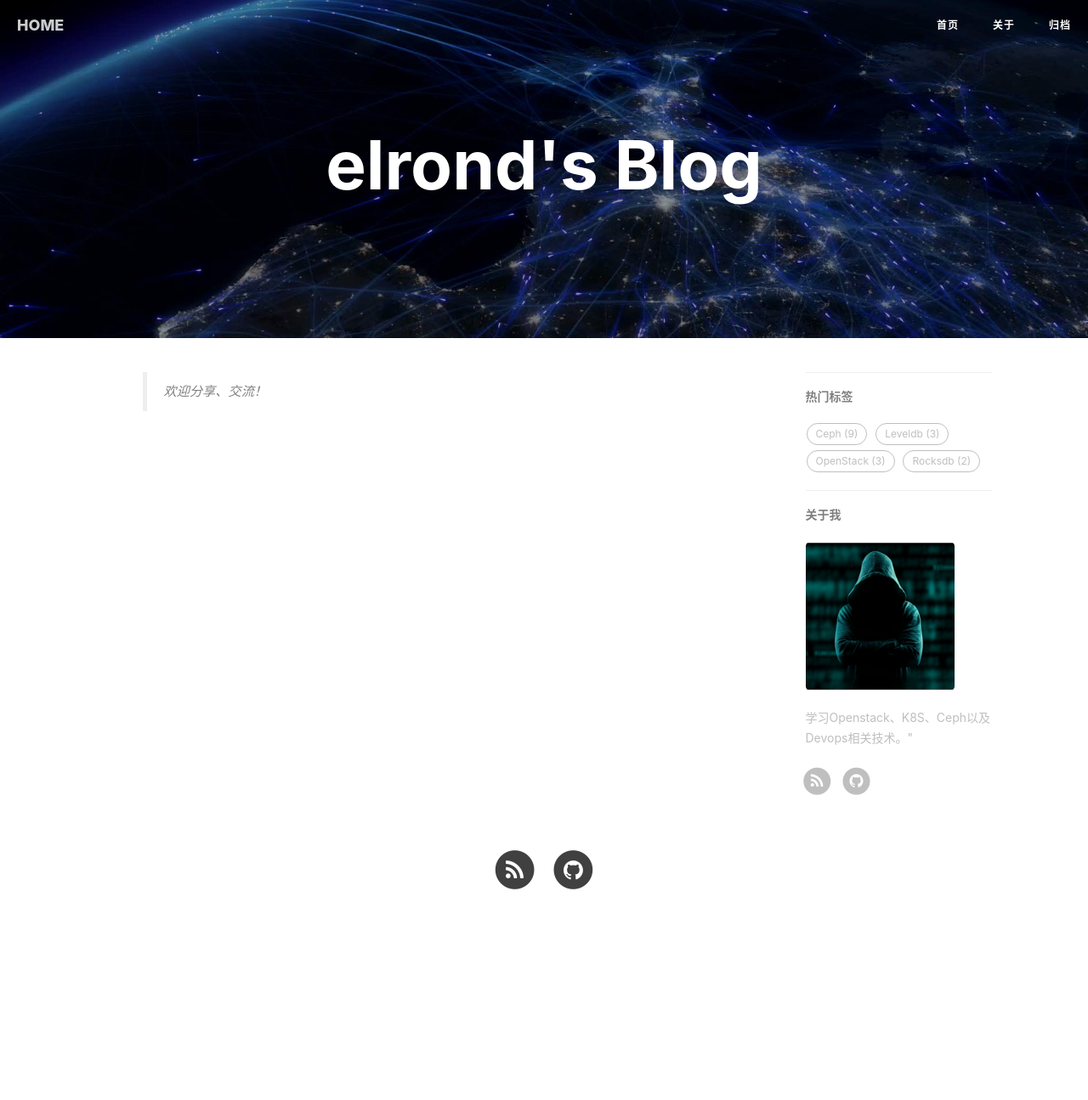
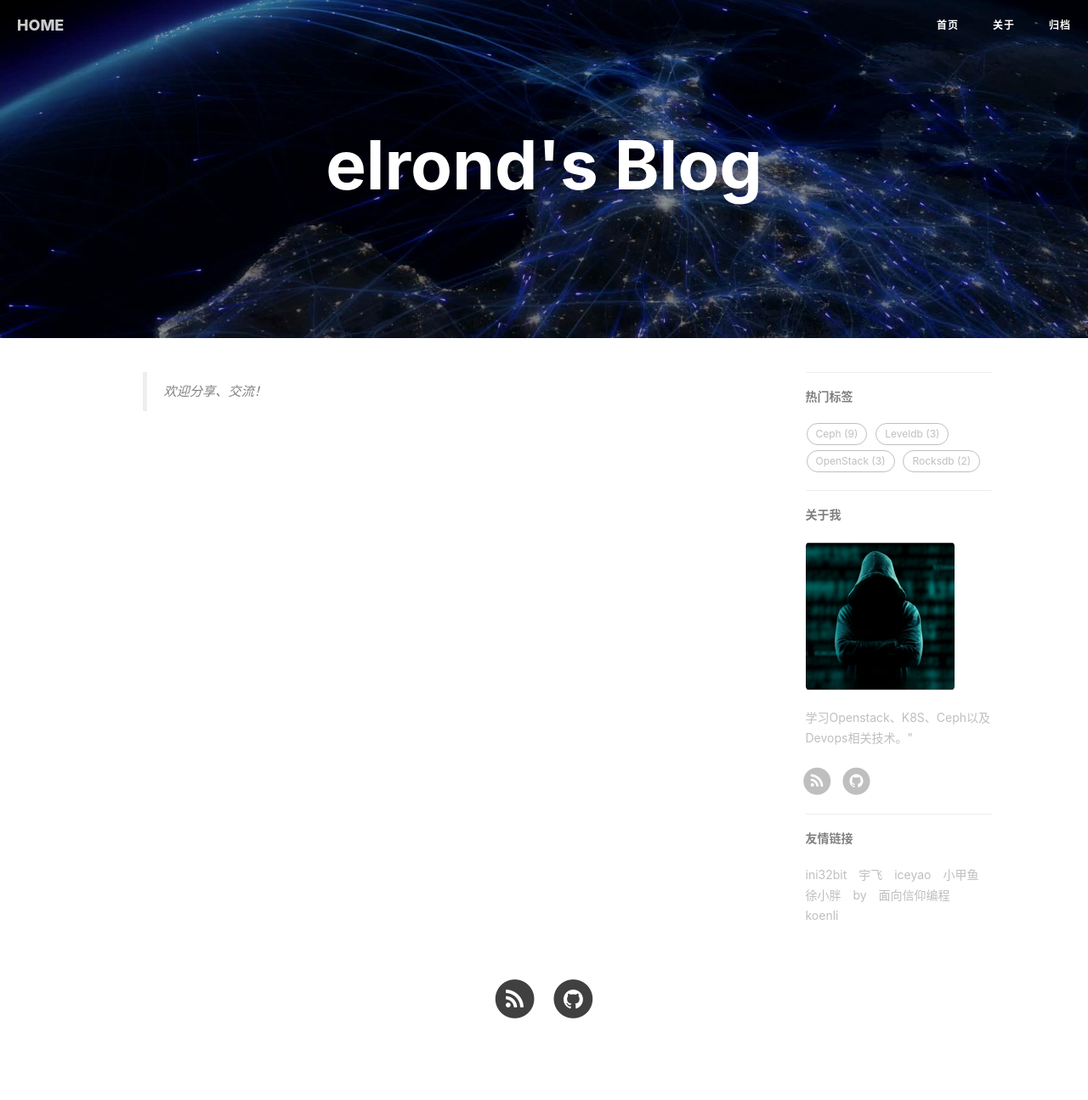
Before and after one commit to elrondwong/elrond.wang, a Jekyll site: the page built from messages.html, in a window 1280 px wide. Shown: the whole page at 85% size. Built offline with Jekyll 4.4.1, drawn with Linux system fonts in a browser that asks for light colours; comment, search, counter and statistics services are not loaded; before the commit the page ends 1143 px from its top, so only the background shows below that.

```diff
--- a/_config.yml
+++ b/_config.yml
@@ -59,34 +59,30 @@ featured-tags: true                     # whether or not using Feature-Tags
 featured-condition-size: 1              # A tag will be featured if the size of it is more than this condition value
 
 # Friends
-# friends: [
-#     {
-#         title: "cnblog博客地址",
-#         href: "http://www.cnblogs.com/int32bit/"
-#     },{
-#         title: "麦子迈",
-#         href: "http://www.wzxue.com/"
-#     },{
-#         title: "酷壳",
-#         href: "http://coolshell.cn/"
-#     },{
-#         title: "陈沙克日志",
-#         href: "http://www.chenshake.com/"
-#     },{
-#         title: "世民谈云计算",
-#         href: "http://www.cnblogs.com/sammyliu/"
-#     },{
-#         title: "结构之法，算法之道",
-#         href: "http://blog.csdn.net/v_july_v"
-#     },{
-#     },{
-#         title: "阮一峰的网络日志",
-#         href: "http://www.ruanyifeng.com/"
-#     },{
-#         title: "Leetcode解题",
-#         href: "https://github.com/int32bit/leetcode"
-#     },{
-#         title: "依云's Blog",
-#         href: "http://blog.lilydjwg.me/"
-#     }
-# ]
+friends: [
+    {
+        title: "ini32bit",
+        href: "int32bit.sh"
+    },{
+        title: "宇飞",
+        href: "https://www.cnblogs.com/zhangyufei/"
+    },{
+        title: "iceyao",
+        href: "http://www.iceyao.com.cn/"
+    },{
+        title: "小甲鱼",
+        href: "https://krunerge.github.io/"
+    },{
+        title: "徐小胖",
+        href: "http://www.xuxiaopang.com/"
+    },{
+        title: "by",
+        href: "http://www.hanbaoying.com/"
+    },{
+        title: "面向信仰编程",
+        href: "https://draveness.me/"
+    },{
+        title: "koenli",
+        href: "http://koenli.com/"
+    }
+]
```
